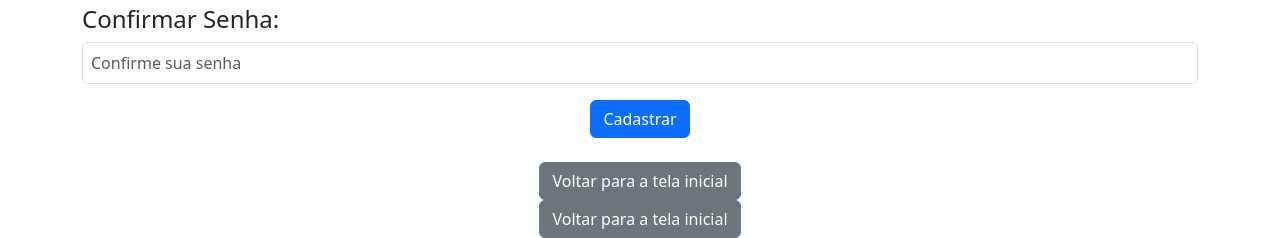
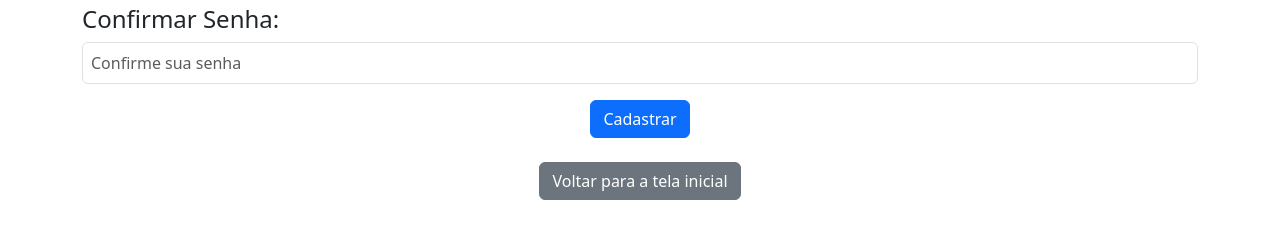
Before and after one commit to Gmarques07/Sensorium-UFRPE, a Flask app: page /cadastro in a window 1280 px wide. Shown: the part 689-927 px from the top of the page. After the commit the page ends 889 px from the top, so only its background shows below. Run offline with Flask 3, Linux system fonts and the light colour scheme.

```diff
--- a/templates/cadastro.html
+++ b/templates/cadastro.html
@@ -60,9 +60,6 @@
             <div class="d-flex justify-content-center">
                 <a href="{{ url_for('pagina_inicial') }}" class="btn btn-secondary">Voltar para a tela inicial</a>
             </div>
-            <div class="text-center">
-                <a href="{{ url_for('pagina_inicial') }}" class="btn btn-secondary">Voltar para a tela inicial</a>
-            </div>
         </div>
     </main>
 
```
